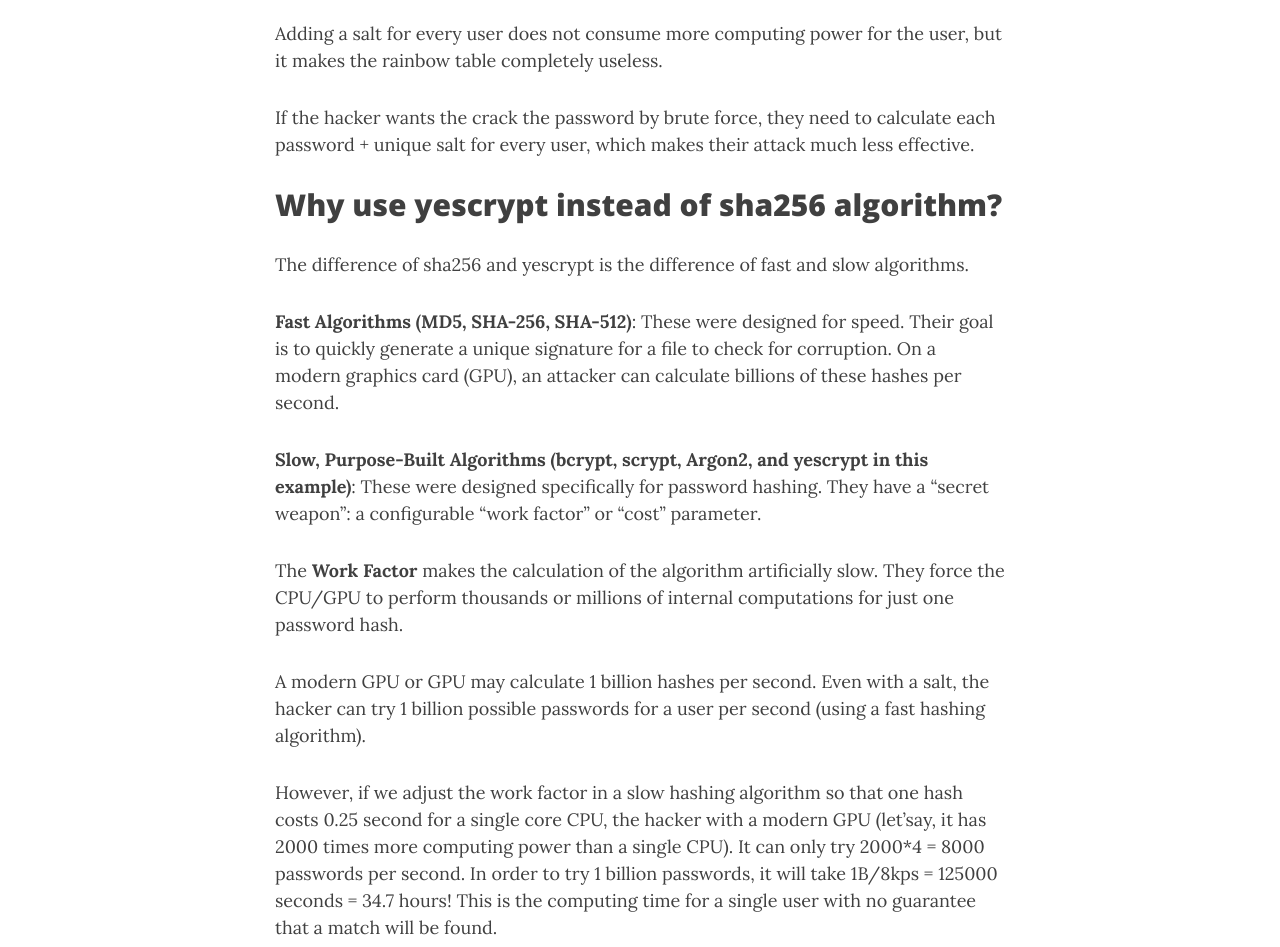
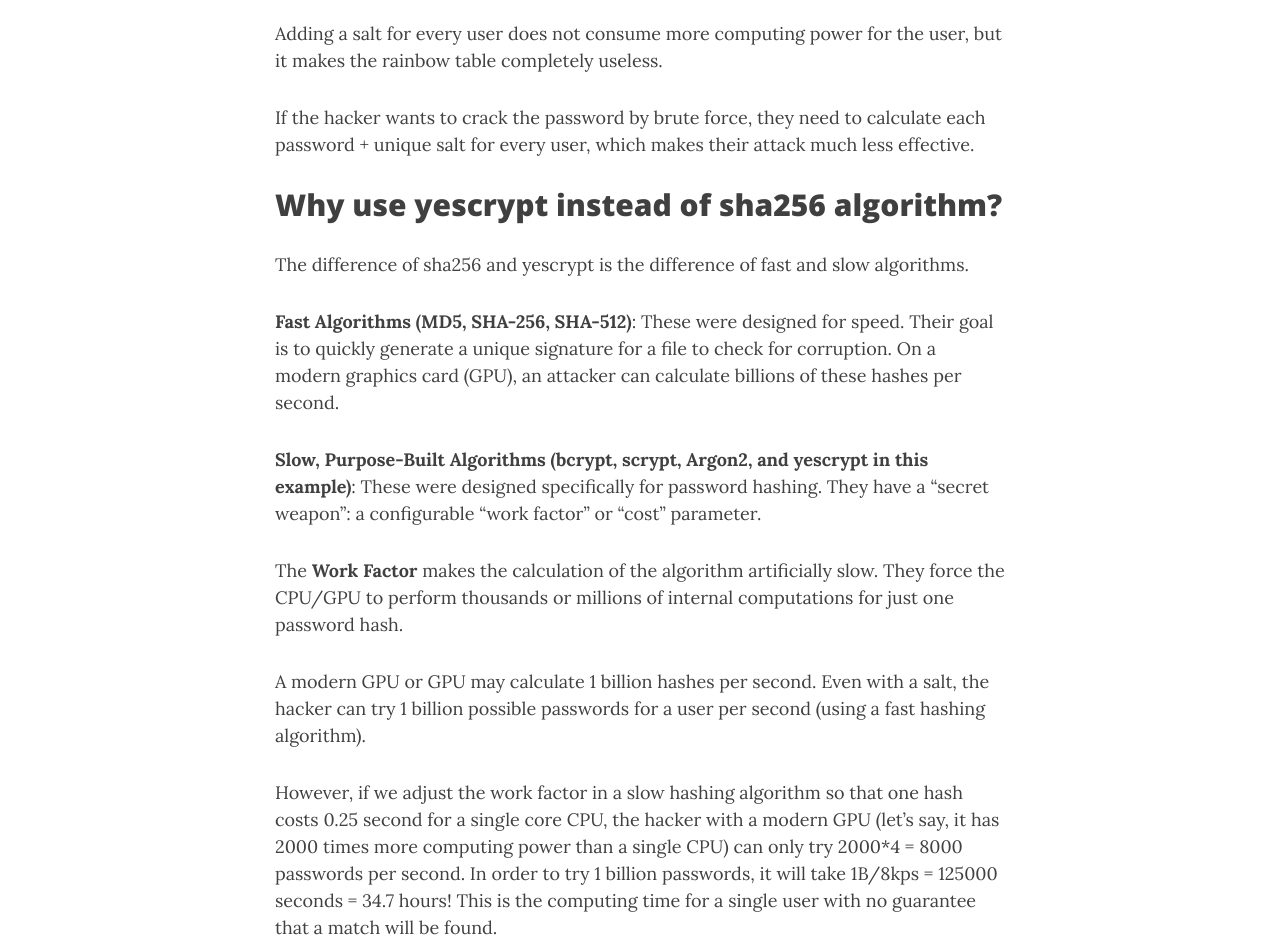
Before and after one commit to longfeiCA/longfeica.github.io, a Jekyll site: the page built from _posts/2025-06-09-Linux-Passwords.md, in a window 1280 px wide and 1400 px high, scrolled down 4272 px. Shown: the part 154-1101 px from the top of the window. Built offline with Jekyll 4.4.1, drawn with Linux system fonts in a browser that asks for light colours; Markdown is read by kramdown in place of the engine named in the settings; comment, search, counter and statistics services are not loaded; some of the changed text lies outside the part shown.

Commit message:
fix typos

```diff
--- a/_posts/2025-06-09-Linux-Passwords.md
+++ b/_posts/2025-06-09-Linux-Passwords.md
@@ -64,7 +64,7 @@ Passwords are saved in the /etc/shadow file using a secure, one-way process invo
 
 /etc/passwd is world-readable, meaning any user on the system can see its contents. Storing password information there, even encrypted, is a major security risk. The /etc/shadow file was created to solve this. It is only readable by the root user and members of the shadow group. This prevents regular users from accessing the encrypted password data.
 
-In addition, A unique, random salt for every user is added after the user's password before going through the hashing algorithm. Now, even if two users have the same password, their stored hashes will be completely different because their salts are different. This makes rainbow table attacks ineffective.
+In addition, a unique, random salt for every user is added after the user's password before going through the hashing algorithm. Now, even if two users have the same password, their stored hashes will be completely different because their salts are different. This makes rainbow table attacks ineffective.
 
 **Example of a user's password in /etc/shadow**
 
@@ -105,7 +105,7 @@ Without salting, multiple users with the same passwords will have the same hash
 
 Adding a salt for every user does not consume more computing power for the user, but it makes the rainbow table completely useless.
 
-If the hacker wants the crack the password by brute force, they need to calculate each password + unique salt for every user, which makes their attack much less effective.
+If the hacker wants to crack the password by brute force, they need to calculate each password + unique salt for every user, which makes their attack much less effective.
 
 ## Why use yescrypt instead of sha256 algorithm?
 
@@ -119,6 +119,6 @@ The **Work Factor** makes the calculation of the algorithm artificially slow. Th
 
 A modern GPU or GPU may calculate 1 billion hashes per second. Even with a salt, the hacker can try 1 billion possible passwords for a user per second (using a fast hashing algorithm).
 
-However, if we adjust the work factor in a slow hashing algorithm so that one hash costs 0.25 second for a single core CPU, the hacker with a modern GPU (let'say, it has 2000 times more computing power than a single CPU). It can only try 2000*4 = 8000 passwords per second. In order to try 1 billion passwords, it will take 1B/8kps = 125000 seconds = 34.7 hours! This is the computing time for a single user with no guarantee that a match will be found.
+However, if we adjust the work factor in a slow hashing algorithm so that one hash costs 0.25 second for a single core CPU, the hacker with a modern GPU (let's say, it has 2000 times more computing power than a single CPU) can only try 2000*4 = 8000 passwords per second. In order to try 1 billion passwords, it will take 1B/8kps = 125000 seconds = 34.7 hours! This is the computing time for a single user with no guarantee that a match will be found.
 
 With an unnoticeable 0.25 second delay each time the user logs in, the hacker's computing time surged from 1 second to 34.7 hours.
```
Also changed, not shown: _posts/2025-05-27-DBMS-notes.md (+6 -18 lines), _posts/2025-05-28-Design-Data-Intensive-Application-notes.md (added, +39 -0 lines), _posts/2025-05-28-Design-Data-Intesive-Application-notes.md (deleted, +0 -40 lines), _posts/2025-06-11-System-Admin.md (+2 -2 lines).
